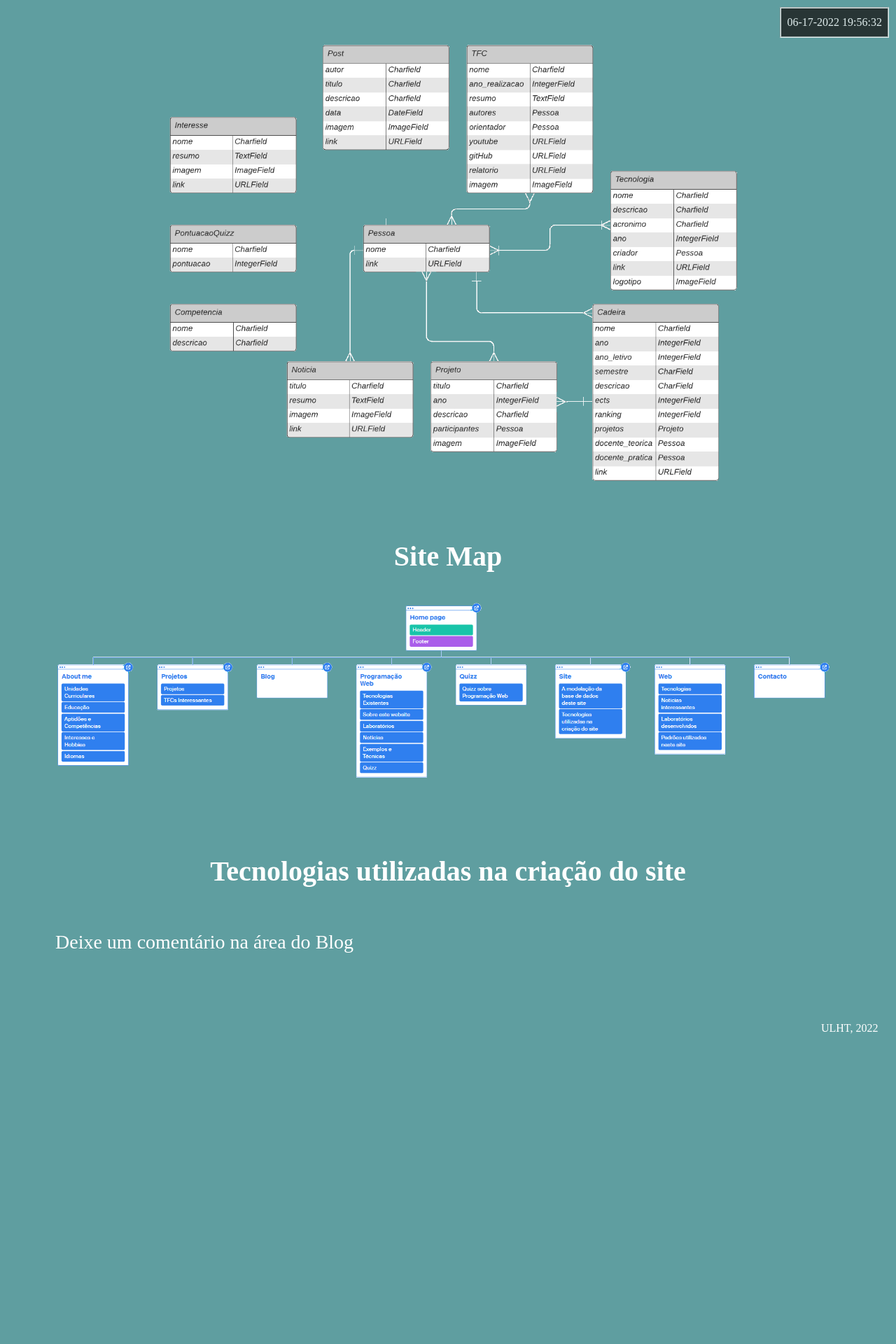
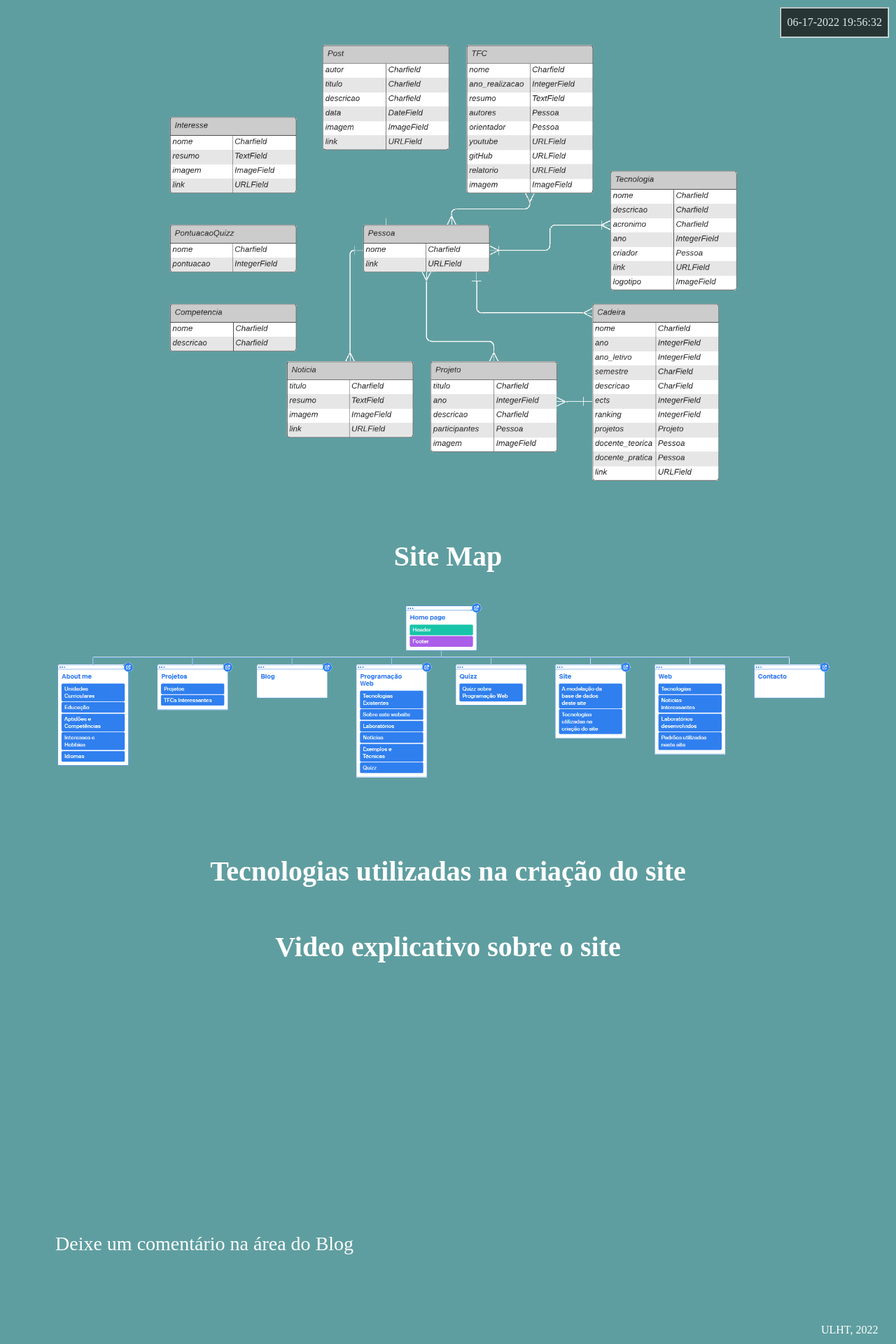
Before and after one commit to Rodrigo-Eira/portfolio, a Django app: page /site in a window 1280 px wide. Shown: the part 720-2640 px from the top of the page at 70% size. Before the commit the page ends 2197 px from the top, so only its background shows below. Run offline with Django 4.2, Linux system fonts and the light colour scheme; data that the repository does not hold is empty; parts of the project's set-up code (start-up, migrations or seed data) failed here and were passed over; grey boxes are pictures that could not be loaded.

Commit message:
better i hope

```diff
--- a/portfolio/templates/portfolio/site.html
+++ b/portfolio/templates/portfolio/site.html
@@ -25,7 +25,7 @@
     </ul>
     <h1 class="principal">Digrama DER das Classes</h1>
     <img src="/static/portfolio/images/Diagrama DER.png">
-    <h1 class="principal" >Site Map</h1>
+    <h1 class="principal">Site Map</h1>
     <div id="map">
         <img src="/static/portfolio/images/Sitemap.png">
     </div>
@@ -46,5 +46,13 @@
             </div>
         {% endif %}
     {% endfor %}
+    <h1 class="principal">Video explicativo sobre o site</h1>
+    <div align="center">
+        <iframe mawidth="560" height="315" align="middle" src="https://www.youtube.com/embed/cPq0iEuA9iI"
+                title="YouTube video player"
+                frameborder="0"
+                allow="accelerometer; autoplay; clipboard-write; encrypted-media; gyroscope; picture-in-picture"
+                allowfullscreen></iframe>
+    </div>
     <h3 class="blog">Deixe um comentário na área do <a href="{% url 'portfolio:blog' %}">Blog</a></h3>
 {% endblock %}
```
